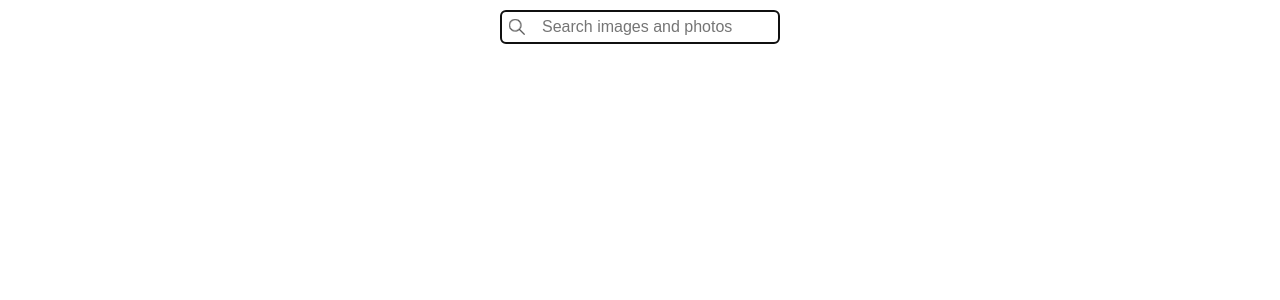
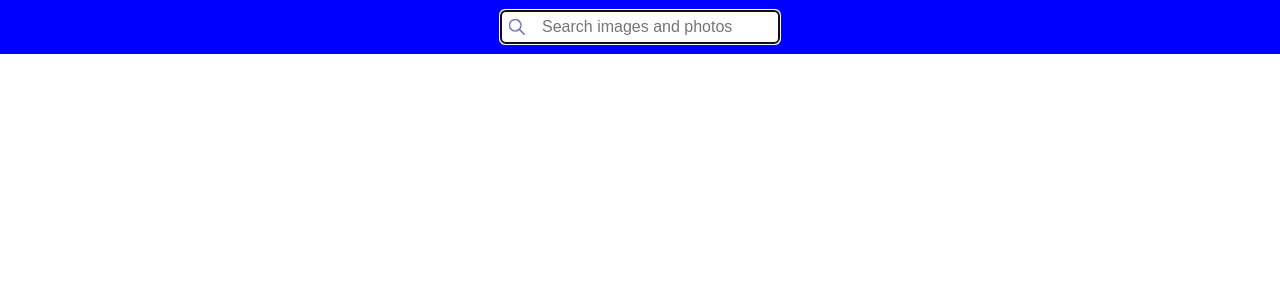
Before and after one commit to woland31252/goit-react-hw-04, a React (Vite) app: page / in a window 1280 px wide. In both pictures the pointer is over the button 517 px from the left and 26 px from the top of the page. Shown: the top 300 px of the page. Built offline with nearby package versions, Linux system fonts and the light colour scheme.

Commit message:
styling SearchBar

```diff
--- a/src/components/SearchBar/SearchBar.module.css
+++ b/src/components/SearchBar/SearchBar.module.css
@@ -3,6 +3,7 @@
     margin: 0 auto;
     padding: 10px;
     text-align: center;
+    background-color: blue;
 }
 
 .form{
@@ -35,11 +36,6 @@
     stroke: darkgray;
 }
 
-/* .button:hover {
-    border-color: #0b13a5;
-} */
-
-/* .button:focus,
-.button:focus-visible {
-    outline: 4px auto darkblue;
-} */
+.button :hover {
+    fill: blue;
+}
```
